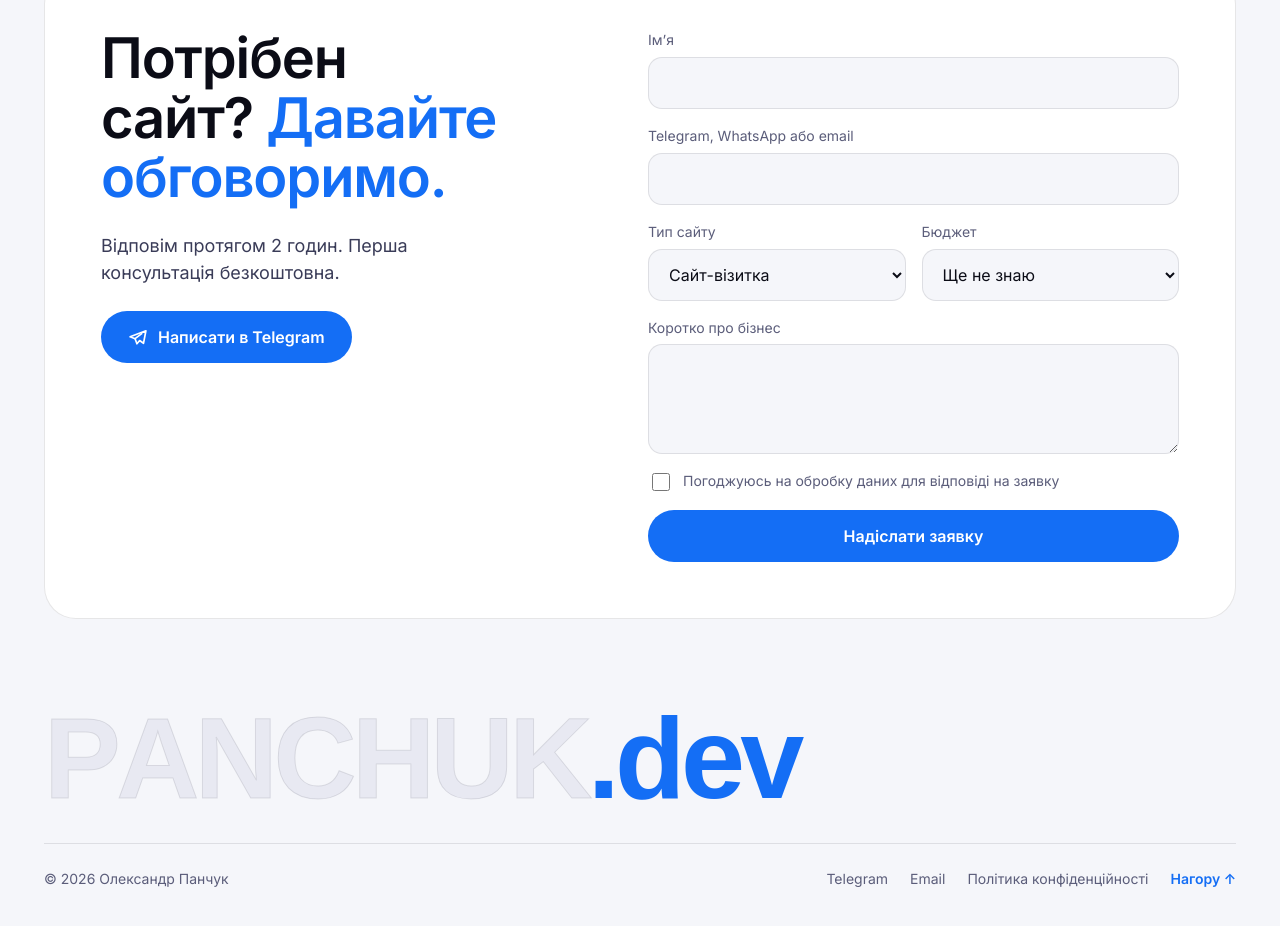
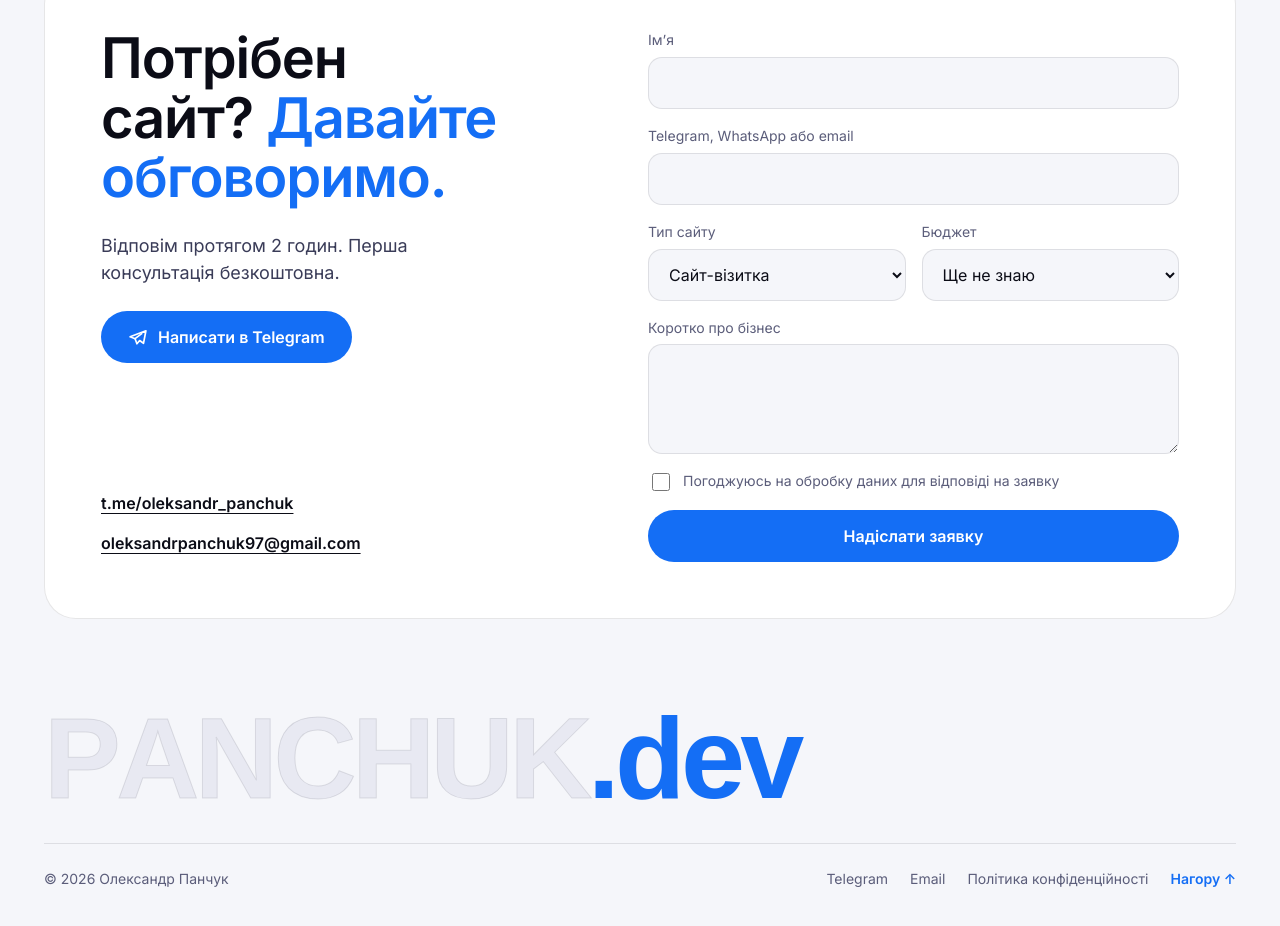
Before and after one commit to sanyok185/Portfolio, a plain HTML site: page index.html in a window 1280 px wide. Shown: the part 5909-6835 px from the top of the page. Drawn offline with Linux system fonts and the light colour scheme; animation ran at ten frames a second; a web font is replaced by a local one.

Commit message:
Show Telegram and email contacts in the UA contact block
Co-Authored-By: Claude Opus 5.5 <noreply@anthropic.com>
Claude-Session: https://claude.ai/code/session_01ExZXSt6e2m6ihBj3zew5bP

```diff
--- a/index.html
+++ b/index.html
@@ -763,6 +763,10 @@
                     <span>Написати в Telegram</span>
                   </a>
                 </div>
+                <div class="contacts">
+                  <a href="https://t.me/oleksandr_panchuk" target="_blank" rel="noopener"> t.me/oleksandr_panchuk </a>
+                  <a href="mailto:oleksandrpanchuk97@gmail.com">oleksandrpanchuk97@gmail.com</a>
+                </div>
               </div>
               <form
                 class="form"
```
